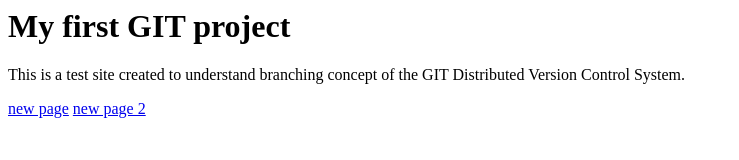
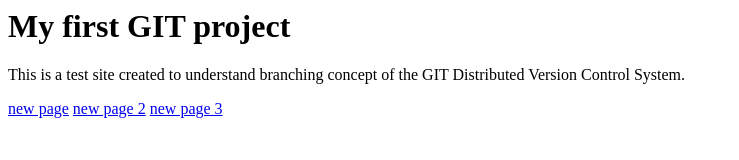
Before and after one commit to awsvikrampruthvi5/myFirstRepo, a plain HTML site: page index.html in a window 1280 px wide. Shown: the whole page, without its empty margins (0-739 px from the left). Drawn offline with Linux system fonts and the light colour scheme.

Commit message:
3rd anchor added

```diff
--- a/index.html
+++ b/index.html
@@ -9,6 +9,7 @@
    <p>This is a test site created to understand branching concept of the GIT Distributed Version Control System.</p>
    <a href="1.html">new page</a>
    <a href="2.html">new page 2</a>
+   <a href="3.html">new page 3</a>
   </body>
 
 </html>
```
